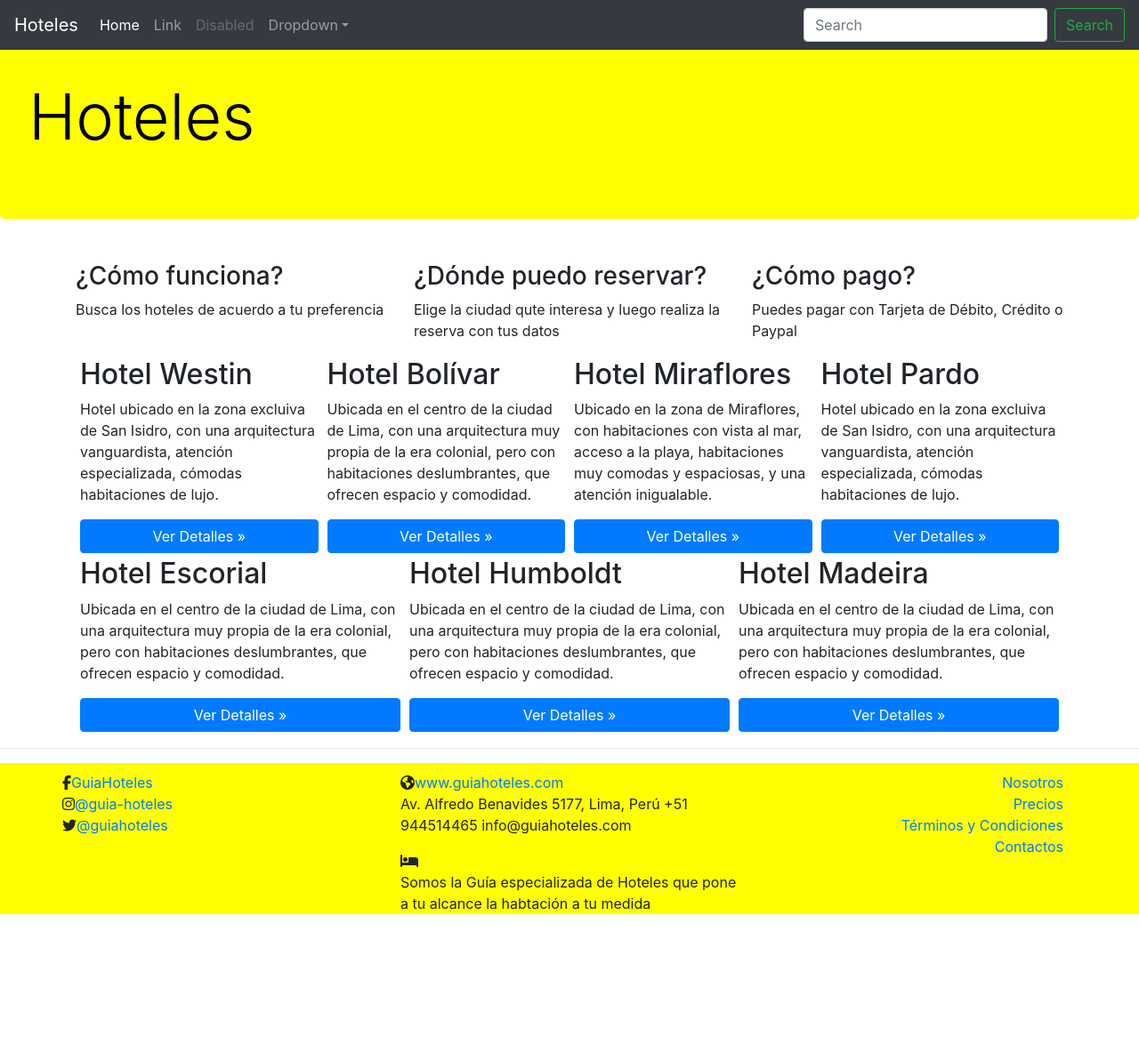
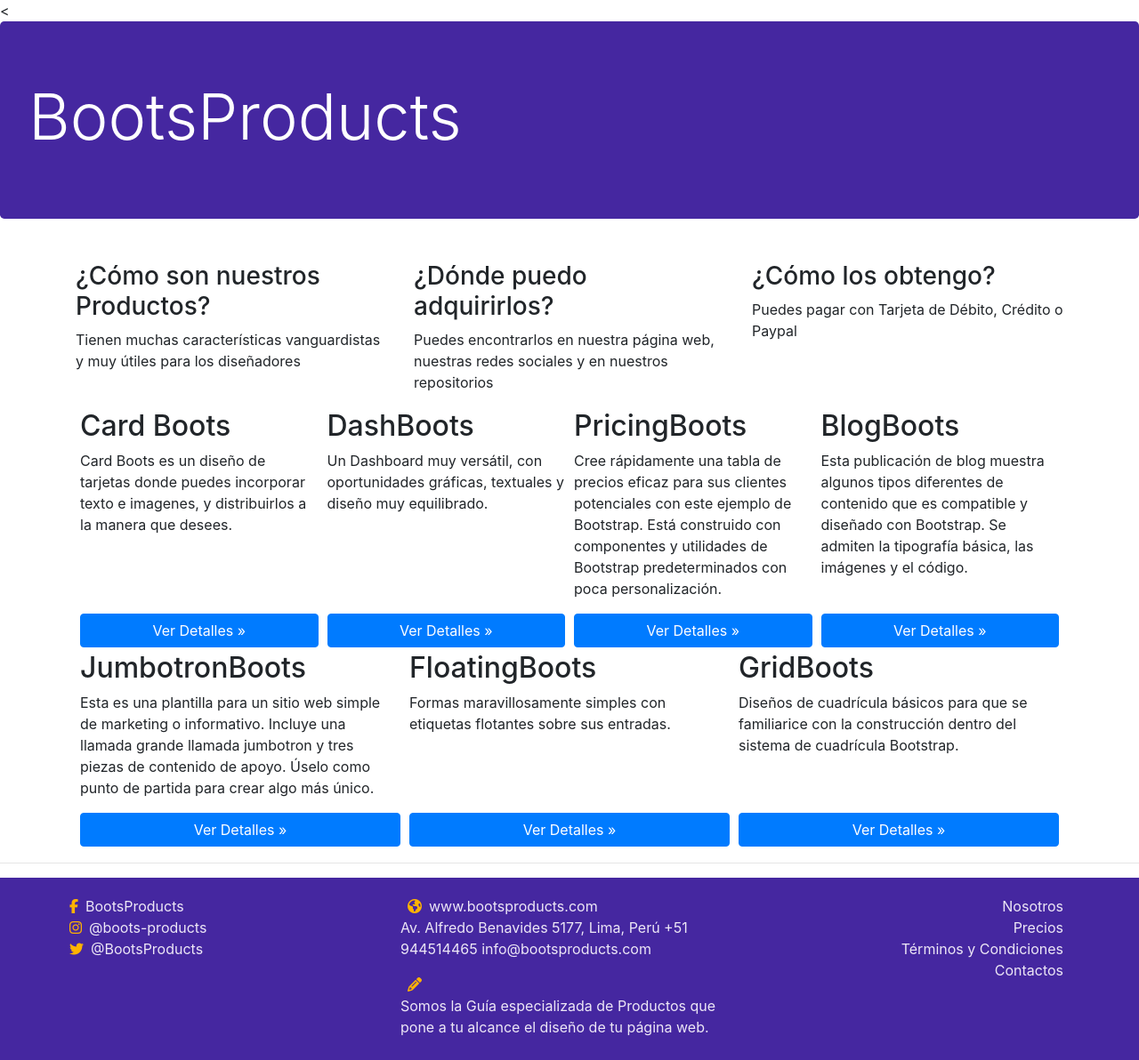
Before and after one commit to jpgotopo/bootsproducts, a website: page index.html in a window 1280 px wide. Shown: the whole page at 89% size. Before the commit the page ends 1028 px from the top, so only its background shows below. Drawn offline with nearby package versions, Linux system fonts and the light colour scheme.

Commit message:
colocando estilos personales y ordenando código

```diff
--- a/css/main.css
+++ b/css/main.css
@@ -1,11 +1,11 @@
 .jumbotron {
-    background-color:yellow;
-    color: black;
+    background-color:#4527a0;
+    color: white;
 }
 
 footer {
-    padding: 10px 10px 0px 10px;
-    background-color:yellow;
+    padding: 20px 10px 0px 10px;
+    background-color:#4527a0;
     margin-top: 10px;
     margin-bottom: 0px;
 }
@@ -13,8 +13,36 @@
 .card-hotel{
     flex: 1 250px;
     padding: 2px 5px 2px 5px;
+
+    flex-direction: column;
+    justify-content: space-between;
 }
 
 .btn-reserva{
     width:100%;
 }
+
+.rrss{
+    padding: 0px 8px 0px 8px;
+    color: #ffb300;
+}
+.titulors a{
+    color: #ede7f6;
+}
+
+.secciones{
+    display: flex;
+    flex-direction: flex-column;
+
+}
+a {
+    color:#ede7f6;
+}
+address{
+    color: #ede7f6;
+}
+
+.info{
+    color: #ede7f6;
+    padding-bottom:25px;
+}
--- a/index.html
+++ b/index.html
@@ -1,126 +1,92 @@
 <!doctype html>
 <html lang="en">
   <head>
-    <!-- Required meta tags -->
     <meta charset="utf-8">
     <meta name="viewport" content="width=device-width, initial-scale=1, shrink-to-fit=no">
 
-    <!-- Bootstrap CSS -->
     <link rel="stylesheet" href="node_modules/bootstrap/dist/css/bootstrap.min.css" integrity="sha384-B0vP5xmATw1+K9KRQjQERJvTumQW0nPEzvF6L/Z6nronJ3oUOFUFpCjEUQouq2+l" crossorigin="anonymous">
     <<link rel="stylesheet" href="css/main.css">
 
-    <title>Hello, world!</title>
+    <title>BootsProducts</title>
   </head>
   <body>
-    <nav class="navbar navbar-expand-md navbar-dark fixed-top bg-dark">
-  <a class="navbar-brand" href="#">Hoteles</a>
-  <button class="navbar-toggler" type="button" data-toggle="collapse" data-target="#navbarsExampleDefault" aria-controls="navbarsExampleDefault" aria-expanded="false" aria-label="Toggle navigation">
-    <span class="navbar-toggler-icon"></span>
-  </button>
 
-  <div class="collapse navbar-collapse" id="navbarsExampleDefault">
-    <ul class="navbar-nav mr-auto">
-      <li class="nav-item active">
-        <a class="nav-link" href="#">Home <span class="sr-only">(current)</span></a>
-      </li>
-      <li class="nav-item">
-        <a class="nav-link" href="#">Link</a>
-      </li>
-      <li class="nav-item">
-        <a class="nav-link disabled" href="#" tabindex="-1" aria-disabled="true">Disabled</a>
-      </li>
-      <li class="nav-item dropdown">
-        <a class="nav-link dropdown-toggle" href="#" id="dropdown01" data-toggle="dropdown" aria-haspopup="true" aria-expanded="false">Dropdown</a>
-        <div class="dropdown-menu" aria-labelledby="dropdown01">
-          <a class="dropdown-item" href="#">Action</a>
-          <a class="dropdown-item" href="#">Another action</a>
-          <a class="dropdown-item" href="#">Something else here</a>
-        </div>
-      </li>
-    </ul>
-    <form class="form-inline my-2 my-lg-0">
-      <input class="form-control mr-sm-2" type="text" placeholder="Search" aria-label="Search">
-      <button class="btn btn-outline-success my-2 my-sm-0" type="submit">Search</button>
-    </form>
-  </div>
-</nav>
 
     <main role="main">
 
-  <!-- Main jumbotron for a primary marketing message or call to action -->
       <div class="jumbotron">
-    <h1 class="display-3">Hoteles</h1>
+        <h1 class="display-3">BootsProducts</h1>
 
       </div>
       <div class="container">
           <div class="row">
             <div class="col-sm-4">
               <p>
-            <h3>¿Cómo funciona?</h3>
-            <p>Busca los hoteles de acuerdo a tu preferencia</p>
+                <h3>¿Cómo son nuestros Productos?</h3>
+                <p>Tienen muchas características vanguardistas y muy útiles para los diseñadores</p>
               </p>
             </div>
             <div class="col-sm-4">
               <p>
-            <h3>¿Dónde puedo reservar?</h3>
-            <p>Elige la ciudad qute interesa y luego realiza la reserva con tus datos</p>
+                <h3>¿Dónde puedo adquirirlos?</h3>
+                <p>Puedes encontrarlos en nuestra página web, nuestras redes sociales y en nuestros repositorios</p>
               </p>
             </div>
             <div class="col-sm-4">
               <p>
-            <h3>¿Cómo pago?</h3>
+                <h3>¿Cómo los obtengo?</h3>
                 <p>Puedes pagar con Tarjeta de Débito, Crédito o Paypal</p>
               </p>
             </div>
           </div>
           <div class="d-flex flex-wrap">
-      <div class="card-hotel d-flex flex-column justify-content-between">
+            <div class="card-hotel d-flex">
               <div>
-          <h2>Hotel Westin</h2>
-          <p>Hotel ubicado en la zona excluiva de San Isidro, con una arquitectura vanguardista, atención especializada, cómodas habitaciones de lujo.</p>
+                <h2>Card Boots</h2>
+                <p>Card Boots es un diseño de tarjetas donde puedes incorporar texto e imagenes, y distribuirlos a la manera que desees.</p>
 
               </div>
               <div><button class="btn btn-primary btn-reserva">Ver Detalles &raquo;</button></div>
             </div>
-      <div class="card-hotel d-flex flex-column justify-content-between ">
+            <div class="card-hotel d-flex ">
               <div>
-          <h2>Hotel Bolívar</h2>
-          <p>Ubicada en el centro de la ciudad de Lima, con una arquitectura muy propia de la era colonial, pero con habitaciones deslumbrantes, que ofrecen espacio y comodidad.</p>
+                <h2>DashBoots</h2>
+                <p>Un Dashboard muy versátil, con oportunidades gráficas, textuales y diseño muy equilibrado.</p>
               </div>
               <div><button class="btn btn-primary btn-reserva">Ver Detalles &raquo;</button></div>
             </div>
-      <div class="card-hotel d-flex flex-column justify-content-between">
+            <div class="card-hotel d-flex">
               <div>
-          <h2>Hotel Miraflores</h2>
-          <p>Ubicado en la zona de Miraflores, con habitaciones con vista al mar, acceso a la playa, habitaciones muy comodas y espaciosas, y una atención inigualable.</p>
+                <h2>PricingBoots</h2>
+                <p>Cree rápidamente una tabla de precios eficaz para sus clientes potenciales con este ejemplo de Bootstrap. Está construido con componentes y utilidades de Bootstrap predeterminados con poca personalización.</p>
               </div>
               <div><button class="btn btn-primary btn-reserva">Ver Detalles &raquo;</button></div>
             </div>
-      <div class="card-hotel d-flex flex-column justify-content-between">
+            <div class="card-hotel d-flex">
               <div>
-          <h2>Hotel Pardo</h2>
-          <p>Hotel ubicado en la zona excluiva de San Isidro, con una arquitectura vanguardista, atención especializada, cómodas habitaciones de lujo.</p>
+                <h2>BlogBoots</h2>
+                <p>Esta publicación de blog muestra algunos tipos diferentes de contenido que es compatible y diseñado con Bootstrap. Se admiten la tipografía básica, las imágenes y el código.</p>
               </div>
               <div><button class="btn btn-primary btn-reserva">Ver Detalles &raquo;</button></div>
             </div>
-      <div class="card-hotel d-flex flex-column justify-content-between">
+            <div class="card-hotel d-flex">
               <div>
-          <h2>Hotel Escorial</h2>
-          <p>Ubicada en el centro de la ciudad de Lima, con una arquitectura muy propia de la era colonial, pero con habitaciones deslumbrantes, que ofrecen espacio y comodidad.</p>
+                <h2>JumbotronBoots</h2>
+                <p>Esta es una plantilla para un sitio web simple de marketing o informativo. Incluye una llamada grande llamada jumbotron y tres piezas de contenido de apoyo. Úselo como punto de partida para crear algo más único.</p>
               </div>
               <div><button class="btn btn-primary btn-reserva">Ver Detalles &raquo;</button></div>
             </div>
-      <div class="card-hotel d-flex flex-column justify-content-between">
+            <div class="card-hotel d-flex">
               <div>
-          <h2>Hotel Humboldt</h2>
-          <p>Ubicada en el centro de la ciudad de Lima, con una arquitectura muy propia de la era colonial, pero con habitaciones deslumbrantes, que ofrecen espacio y comodidad.</p>
+                <h2>FloatingBoots</h2>
+                <p>Formas maravillosamente simples con etiquetas flotantes sobre sus entradas.</p>
               </div>
               <div><button class="btn btn-primary btn-reserva">Ver Detalles &raquo;</button></div>
             </div>
-      <div class="card-hotel d-flex flex-column justify-content-between">
+            <div class="card-hotel d-flex">
               <div>
-          <h2>Hotel Madeira</h2>
-          <p>Ubicada en el centro de la ciudad de Lima, con una arquitectura muy propia de la era colonial, pero con habitaciones deslumbrantes, que ofrecen espacio y comodidad.</p>
+                <h2>GridBoots</h2>
+                <p>Diseños de cuadrícula básicos para que se familiarice con la construcción dentro del sistema de cuadrícula Bootstrap.</p>
               </div>
               <div><button class="btn btn-primary btn-reserva">Ver Detalles &raquo;</button></div>
             </div>
@@ -134,59 +100,49 @@
     <footer>
       <div class="container">
         <div class="row">
-      <div class="col-sm-4 d-flex flex-column">
+          <div class="col-sm-4 d-flex flex-column align-items-start">
             <div class="row social">
               <div class="rrss"><i class="fa fa-facebook" aria-hidden="true"></i></div>
-          <div class="titulors"><a href="www.facebook.com">GuiaHoteles</a> </div>
+              <div class="titulors"><a href="www.facebook.com">BootsProducts</a> </div>
             </div>
             <div class="row social">
               <div class="rrss"><i class="fa fa-instagram" aria-hidden="true"></i></div>
-          <div class="titulors"><a href="www.instagram.com">@guia-hoteles</a></div>
+              <div class="titulors"><a href="www.instagram.com">@boots-products</a></div>
             </div>
               <div class="row social">
                   <div class="rrss"><i class="fa fa-twitter" aria-hidden="true"></i></div>
-              <div class="titulors"><a href="www.instagram.com">@guiahoteles</a></div>
+                  <div class="titulors"><a href="www.instagram.com">@BootsProducts</a></div>
               </div>
           </div>
-      <div class="col-sm-4">
+          <div class="col-sm-4 align-items-center">
             <div class="row social">
               <div class="rrss"><i class="fa fa-globe" aria-hidden="true"></i></div>
-          <div class="titulors"><a href="www.guiahoteles.com">www.guiahoteles.com</a></div>
+              <div class="titulors"><a href="www.bootsproducts.com">www.bootsproducts.com</a></div>
               <address>
                 Av. Alfredo Benavides 5177, Lima, Perú
                 +51 944514465
-            info@guiahoteles.com
+                info@bootsproducts.com
               </address>
             </div>
             <div class="row social">
-          <div class="rrss"><i class="fa fa-hotel"></i></div>
-          <div class="info">Somos la Guía especializada de Hoteles que pone a tu alcance la habtación a tu medida</div>
+              <div class="rrss"><i class="fa fa-pencil"></i></div>
+              <div class="info">Somos la Guía especializada de Productos que pone a tu alcance el diseño de tu página web.</div>
             </div>
           </div>
           <div class="col-sm-4 d-flex flex-column align-items-end">
-        <a href="www.guiahoteles.com/aboutus">Nosotros</a>
-        <a href="www.guiahoteles.com/prices">Precios</a>
-        <a href="www.guiahoteles.com/terms">Términos y Condiciones</a>
-        <a href="www.guiahoteles.com/contacts">Contactos</a>
+            <a href="www.bootsproducts.com/aboutus">Nosotros</a>
+            <a href="www.bootsproducts.com/prices">Precios</a>
+            <a href="www.bootsproducts.com/terms">Términos y Condiciones</a>
+            <a href="www.bootsproducts.com/contacts">Contactos</a>
           </div>
         </div>
       </div>
     </footer>
 
-    <!-- Optional JavaScript; choose one of the two! -->
-
-    <!-- Option 1: jQuery and Bootstrap Bundle (includes Popper) -->
         <script src="node_modules/jquery/dist/jquery.min.js"></script>
         <script src="node_modules/popper.js/dist/popper.min.js"></script>
         <script src="node_modules/bootstrap/dist/js/bootstrap.min.js"></script>
         <script src="https://use.fontawesome.com/27a8da6c2e.js"></script>
 
-
-    <!-- Option 2: Separate Popper and Bootstrap JS -->
-    <!--
-    <script src="https://code.jquery.com/jquery-3.5.1.slim.min.js" integrity="sha384-DfXdz2htPH0lsSSs5nCTpuj/zy4C+OGpamoFVy38MVBnE+IbbVYUew+OrCXaRkfj" crossorigin="anonymous"></script>
-    <script src="https://cdn.jsdelivr.net/npm/popper.js@1.16.1/dist/umd/popper.min.js" integrity="sha384-9/reFTGAW83EW2RDu2S0VKaIzap3H66lZH81PoYlFhbGU+6BZp6G7niu735Sk7lN" crossorigin="anonymous"></script>
-    <script src="https://cdn.jsdelivr.net/npm/bootstrap@4.6.0/dist/js/bootstrap.min.js" integrity="sha384-+YQ4JLhjyBLPDQt//I+STsc9iw4uQqACwlvpslubQzn4u2UU2UFM80nGisd026JF" crossorigin="anonymous"></script>
-    -->
   </body>
 </html>
```
Lines whose indentation alone changed are shown as unchanged.
